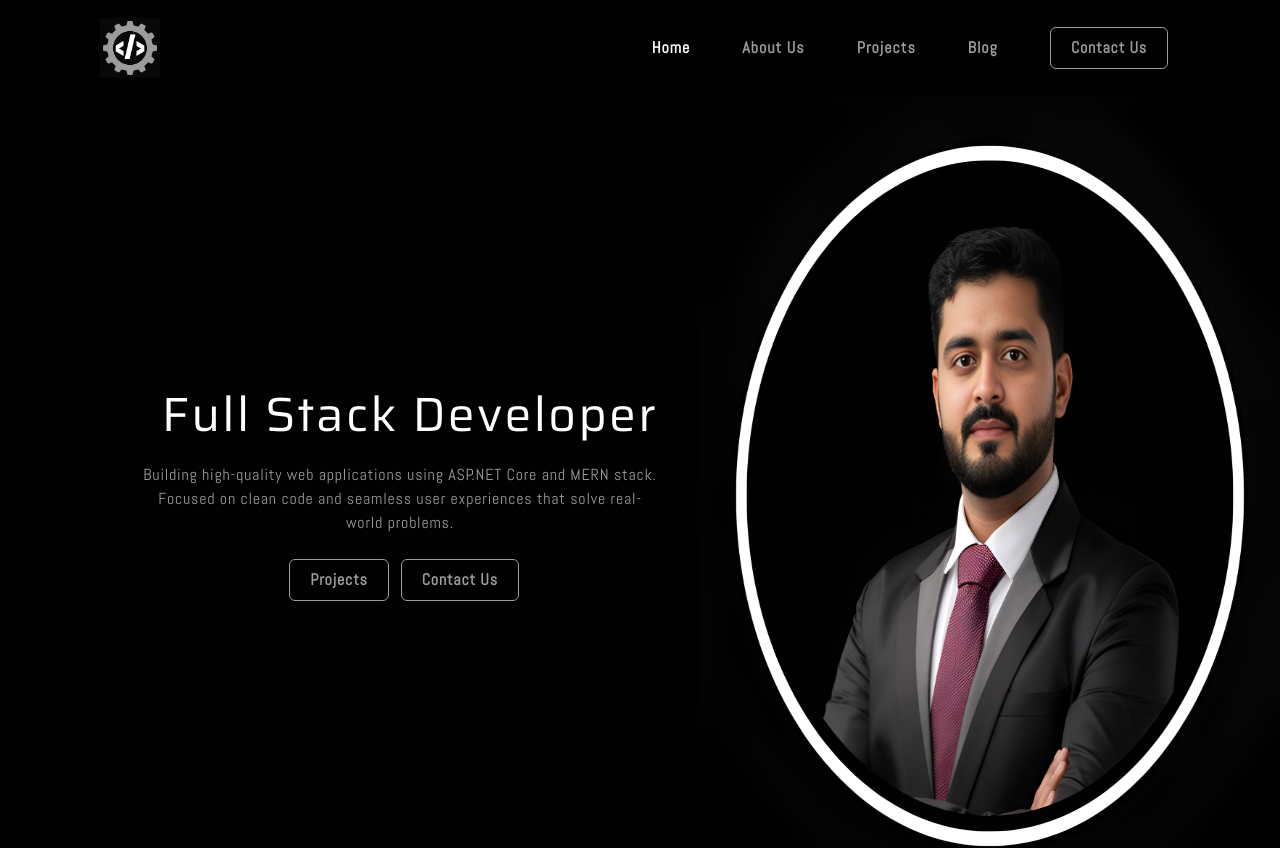
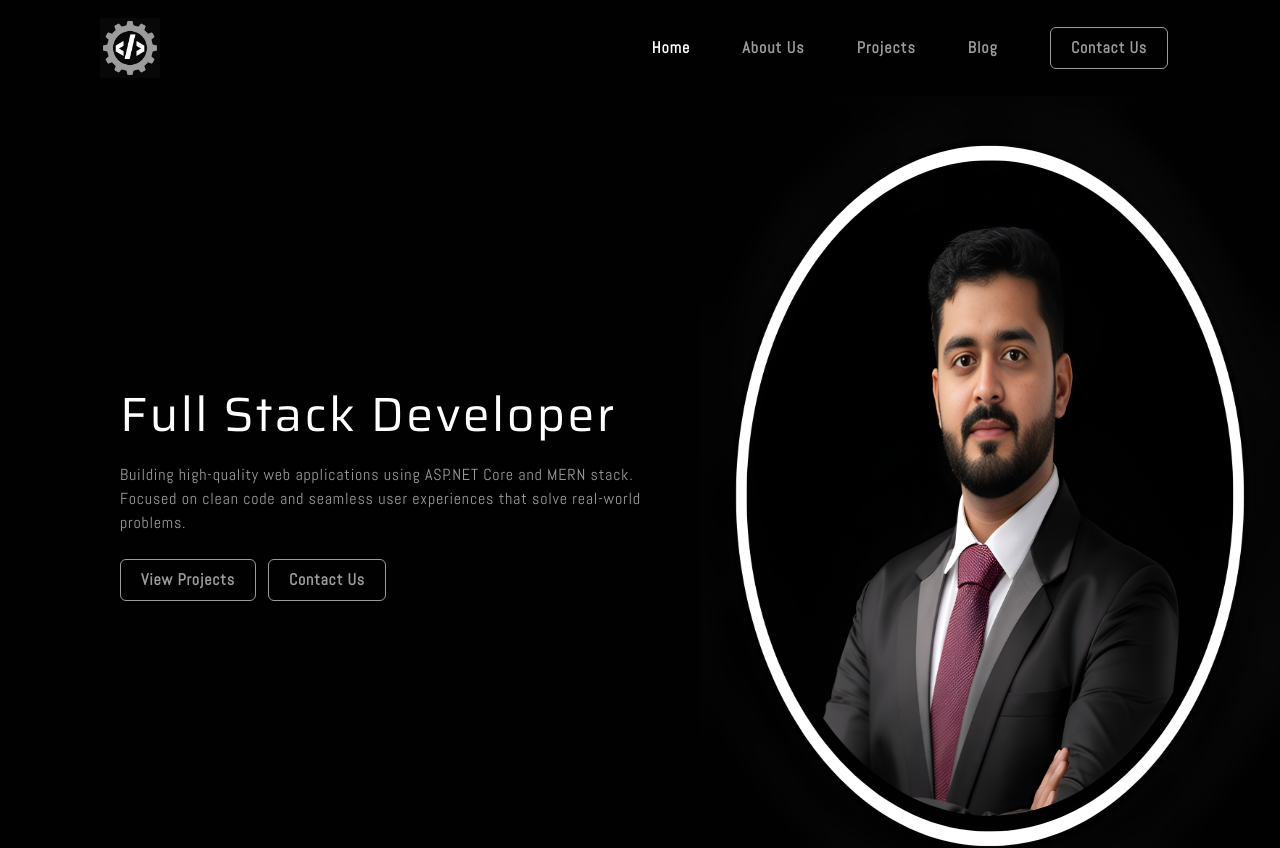
Before and after one commit to Majidkhan94/majidkhan94.github.io, a React (Vite) app: page / in a window 1280 px wide. Shown: the top 848 px of the page. Built offline with nearby package versions, Linux system fonts and the light colour scheme.

Commit message:
Updated MobileVersion

```diff
--- a/src/Features/Paragraph.jsx
+++ b/src/Features/Paragraph.jsx
@@ -7,7 +7,7 @@ export const Paragraph = ({ text, className }) => {
       whileInView={{ opacity: 1, y: 0 }}
       viewport={{ once: true, amount: 0.5 }}
       transition={{ duration: 1 }}
-      className={`${className} text-ParaColor font-Paragraph text-sm md:text-base tracking-wider px-5`}>
+      className={`${className} text-ParaColor font-Paragraph text-sm md:text-base tracking-wider px-5 md:px-0`}>
       {text}
     </motion.p>
 
--- a/src/Pages/Home.jsx
+++ b/src/Pages/Home.jsx
@@ -8,13 +8,13 @@ import { Seperator } from '../Features/Seperator.jsx';
 export const Home = ()=>{
   return(<>
 <section className='flex flex-col-reverse md:flex-row w-full h-fit md:h-screen pl-0 md:pl-30 '>
-  <div className='flex flex-1 flex-col gap-6 justify-center text-center'>
+  <div className='flex flex-1 flex-col gap-6 justify-center text-center md:text-left'>
     <span> <Heading text={"Full Stack Developer"}/> </span>
     <span className='w-full md:w-140'>
       <Paragraph text={"Building high-quality web applications using ASP.NET Core and MERN stack. Focused on clean code and seamless user experiences that solve real-world problems."}/>
     </span>
     <span>
-    <Button to={"/Projects"} text={"Projects"}/>
+    <Button to={"/Projects"} text={"View Projects"}/>
     <Button to={"/Contactus"} text={"Contact Us"}/>
     </span>
   </div>
```
